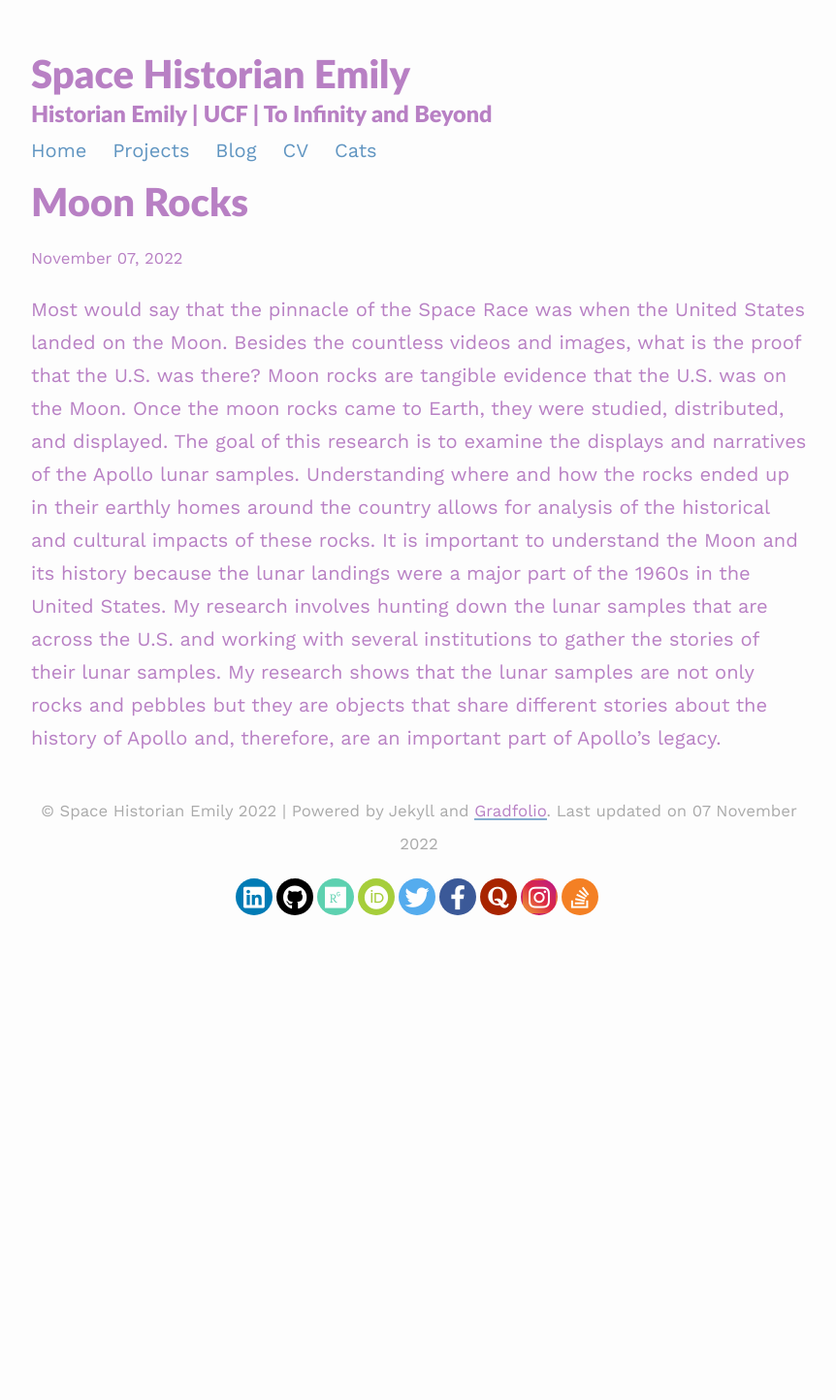
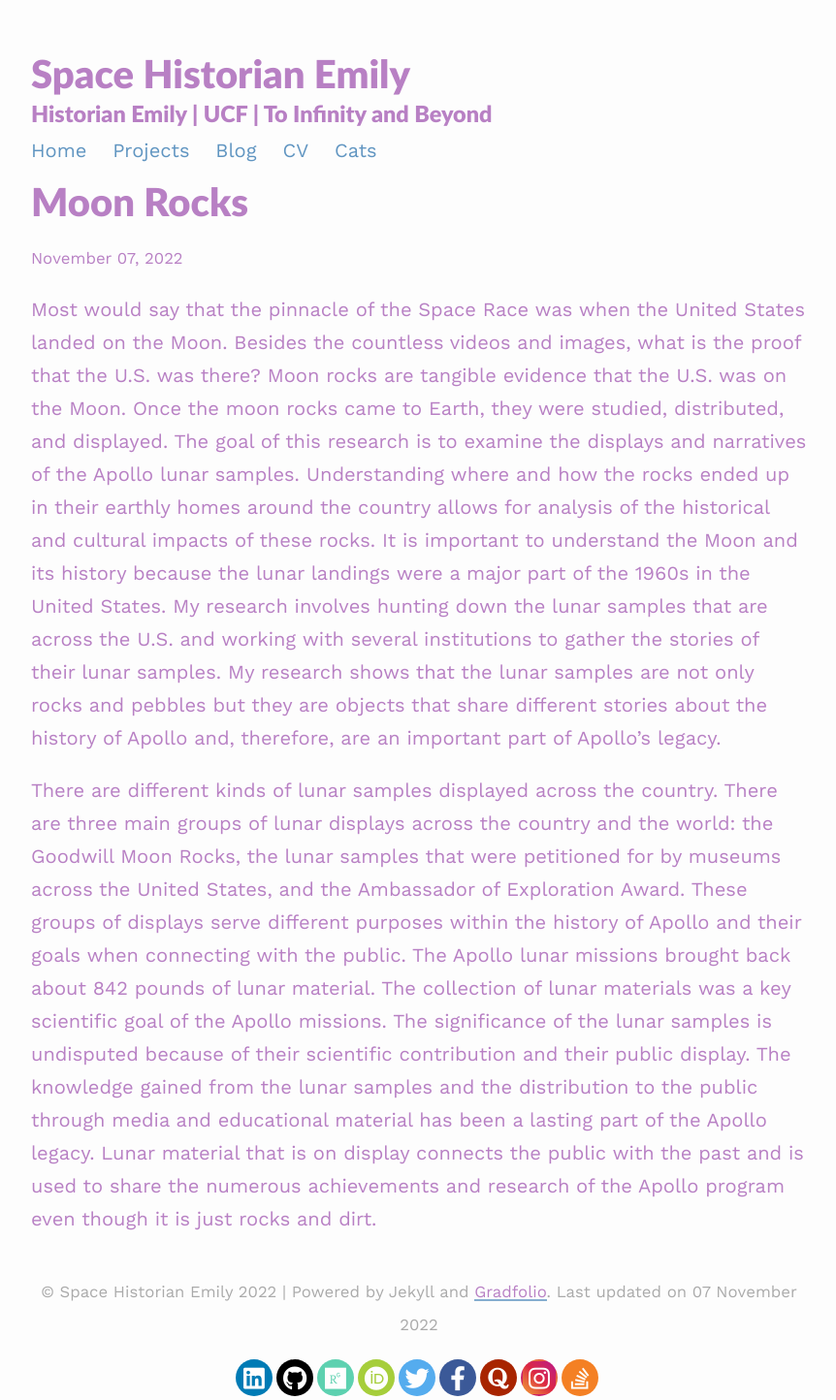
Before and after one commit to emilystrickland2/Historian, a Jekyll site: the page built from _projects/moonrocks.md, in a window 1280 px wide. Shown: the whole page at 97% size, without its empty margins (208-1070 px from the left). Built offline with Jekyll 4.4.1, drawn with Linux system fonts in a browser that asks for light colours; nearby versions of some CDN libraries; before the commit the page ends 980 px from its top, so only the background shows below that.

Commit message:
Update moonrocks.md

```diff
--- a/_projects/moonrocks.md
+++ b/_projects/moonrocks.md
@@ -4,3 +4,7 @@ title: Moon Rocks
 description: The display and History of Apollo Lunar Samples
 ---
 Most would say that the pinnacle of the Space Race was when the United States landed on the Moon. Besides the countless videos and images, what is the proof that the U.S. was there? Moon rocks are tangible evidence that the U.S. was on the Moon. Once the moon rocks came to Earth, they were studied, distributed, and displayed. The goal of this research is to examine the displays and narratives of the Apollo lunar samples. Understanding where and how the rocks ended up in their earthly homes around the country allows for analysis of the historical and cultural impacts of these rocks. It is important to understand the Moon and its history because the lunar landings were a major part of the 1960s in the United States. My research involves hunting down the lunar samples that are across the U.S. and working with several institutions to gather the stories of their lunar samples. My research shows that the lunar samples are not only rocks and pebbles but they are objects that share different stories about the history of Apollo and, therefore, are an important part of Apollo’s legacy.
+
+
+
+There are different kinds of lunar samples displayed across the country. There are three main groups of lunar displays across the country and the world: the Goodwill Moon Rocks, the lunar samples that were petitioned for by museums across the United States, and the Ambassador of Exploration Award. These groups of displays serve different purposes within the history of Apollo and their goals when connecting with the public. The Apollo lunar missions brought back about 842 pounds of lunar material. The collection of lunar materials was a key scientific goal of the Apollo missions. The significance of the lunar samples is undisputed because of their scientific contribution and their public display. The knowledge gained from the lunar samples and the distribution to the public through media and educational material has been a lasting part of the Apollo legacy. Lunar material that is on display connects the public with the past and is used to share the numerous achievements and research of the Apollo program even though it is just rocks and dirt.
```
